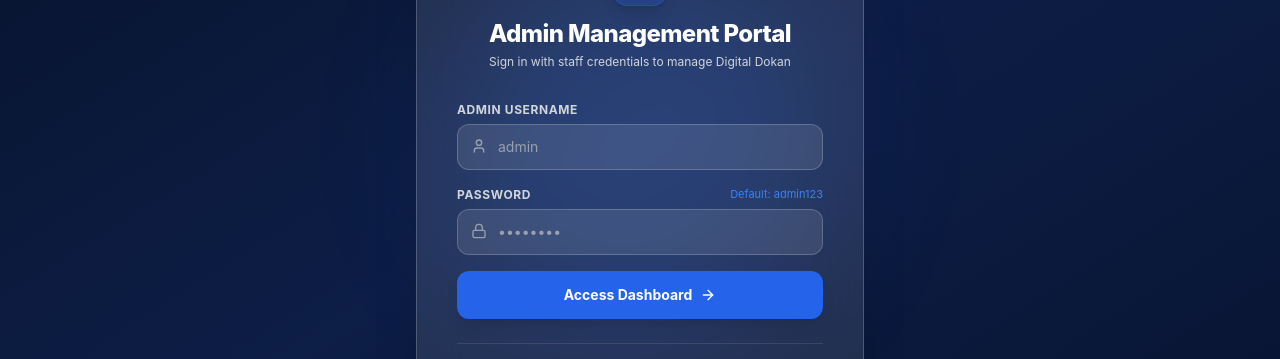
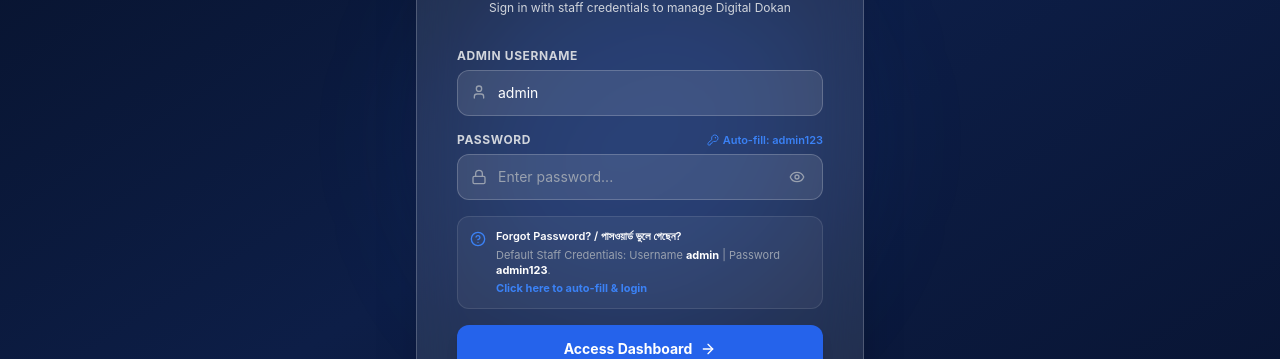
Before and after one commit to saditalislam-prog/digital_dokan_frontend, a React (Vite) app: page /admin-login in a window 1280 px wide. Shown: the part 334-693 px from the top of the page. Built offline with nearby package versions, Linux system fonts and the light colour scheme; no server answers.

Commit message:
feat(auth): add eye icon toggle for passwords, forgot password helper, and resilient admin demo login

```diff
--- a/src/pages/AdminLogin.jsx
+++ b/src/pages/AdminLogin.jsx
@@ -1,11 +1,12 @@
 import { useState, useEffect } from 'react';
 import { useNavigate, Link } from 'react-router-dom';
-import { ShieldCheck, Lock, User, AlertCircle, ArrowRight, ShoppingBag } from 'lucide-react';
+import { ShieldCheck, Lock, User, AlertCircle, ArrowRight, Eye, EyeOff, KeyRound, HelpCircle } from 'lucide-react';
 import { useAuth } from '../context/AuthContext';
 
 export default function AdminLogin() {
-  const [username, setUsername] = useState('');
+  const [username, setUsername] = useState('admin');
   const [password, setPassword] = useState('');
+  const [showPassword, setShowPassword] = useState(false);
   const [errorMsg, setErrorMsg] = useState('');
   const [loading, setLoading] = useState(false);
   const { login, user } = useAuth();
@@ -87,18 +88,57 @@ export default function AdminLogin() {
               <label className="text-xs font-bold uppercase tracking-wider text-gray-300">
                 Password
               </label>
-              <span className="text-[11px] text-accent-light">Default: admin123</span>
+              <button
+                type="button"
+                onClick={() => {
+                  setUsername('admin');
+                  setPassword('admin123');
+                }}
+                className="text-[11px] text-accent-light hover:underline cursor-pointer flex items-center gap-1 font-semibold"
+                title="Click to auto-fill credentials"
+              >
+                <KeyRound className="w-3 h-3" /> Auto-fill: admin123
+              </button>
             </div>
             <div className="relative">
-              <Lock className="w-4 h-4 text-gray-400 absolute left-3.5 top-3.5" />
+              <Lock className="w-4 h-4 text-gray-400 absolute left-3.5 top-1/2 -translate-y-1/2" />
               <input
-                type="password"
+                type={showPassword ? 'text' : 'password'}
                 required
                 value={password}
                 onChange={(e) => setPassword(e.target.value)}
-                placeholder="••••••••"
-                className="w-full bg-white/10 border border-white/20 rounded-xl pl-10 pr-4 py-3 text-sm text-white placeholder-gray-400 outline-none focus:border-accent"
+                placeholder="Enter password..."
+                className="w-full bg-white/10 border border-white/20 rounded-xl pl-10 pr-11 py-3 text-sm text-white placeholder-gray-400 outline-none focus:border-accent"
               />
+              <button
+                type="button"
+                onClick={() => setShowPassword(!showPassword)}
+                className="absolute right-3.5 top-1/2 -translate-y-1/2 text-gray-400 hover:text-white transition-colors cursor-pointer p-1"
+                title={showPassword ? 'Hide password' : 'Show password'}
+              >
+                {showPassword ? <EyeOff className="w-4 h-4" /> : <Eye className="w-4 h-4" />}
+              </button>
+            </div>
+          </div>
+
+          {/* Quick Forgot Password Help Helper */}
+          <div className="p-3 rounded-xl bg-white/5 border border-white/10 flex items-start gap-2.5 text-xs text-gray-300">
+            <HelpCircle className="w-4 h-4 text-accent-light shrink-0 mt-0.5" />
+            <div className="space-y-1 text-[11px]">
+              <span className="font-semibold text-white block">Forgot Password? / পাসওয়ার্ড ভুলে গেছেন?</span>
+              <p className="text-gray-400">
+                Default Staff Credentials: Username <strong className="text-white">admin</strong> | Password <strong className="text-white">admin123</strong>.
+              </p>
+              <button
+                type="button"
+                onClick={() => {
+                  setUsername('admin');
+                  setPassword('admin123');
+                }}
+                className="text-accent-light hover:underline font-bold inline-block"
+              >
+                Click here to auto-fill & login
+              </button>
             </div>
           </div>
 
--- a/src/pages/Login.jsx
+++ b/src/pages/Login.jsx
@@ -1,11 +1,12 @@
 import { useState } from 'react';
 import { Link, useNavigate, useLocation } from 'react-router-dom';
-import { ShoppingBag, Lock, User, AlertCircle, ArrowRight } from 'lucide-react';
+import { ShoppingBag, Lock, User, AlertCircle, ArrowRight, Eye, EyeOff, KeyRound } from 'lucide-react';
 import { useAuth } from '../context/AuthContext';
 
 export default function Login() {
   const [username, setUsername] = useState('');
   const [password, setPassword] = useState('');
+  const [showPassword, setShowPassword] = useState(false);
   const [submitting, setSubmitting] = useState(false);
   const { login, error, clearError } = useAuth();
   const navigate = useNavigate();
@@ -76,21 +77,39 @@ export default function Login() {
 
           <div>
             <div className="flex items-center justify-between mb-1.5">
-              <label className="text-xs font-bold text-gray-700 uppercase tracking-wide">
+              <label className="text-xs font-bold text-gray-700 dark:text-gray-300 uppercase tracking-wide">
                 Password
               </label>
-              <span className="text-xs text-gray-400">Demo: admin / admin123</span>
+              <button
+                type="button"
+                onClick={() => {
+                  setUsername('admin');
+                  setPassword('admin123');
+                }}
+                className="text-xs text-accent hover:underline font-semibold cursor-pointer flex items-center gap-1"
+                title="Click to auto-fill demo credentials"
+              >
+                <KeyRound className="w-3 h-3" /> Auto-fill: admin123
+              </button>
             </div>
             <div className="relative">
-              <Lock className="w-4 h-4 text-gray-400 absolute left-3.5 top-3.5" />
+              <Lock className="w-4 h-4 text-gray-400 absolute left-3.5 top-1/2 -translate-y-1/2" />
               <input
-                type="password"
+                type={showPassword ? 'text' : 'password'}
                 required
                 value={password}
                 onChange={(e) => setPassword(e.target.value)}
-                placeholder="••••••••"
-                className="w-full bg-surface text-sm border border-gray-200 rounded-xl pl-10 pr-4 py-3 outline-none focus:border-accent"
+                placeholder="Enter password..."
+                className="w-full bg-surface text-sm border border-gray-200 dark:border-slate-700 rounded-xl pl-10 pr-11 py-3 outline-none focus:border-accent"
               />
+              <button
+                type="button"
+                onClick={() => setShowPassword(!showPassword)}
+                className="absolute right-3.5 top-1/2 -translate-y-1/2 text-gray-400 hover:text-gray-600 dark:hover:text-white transition-colors cursor-pointer p-1"
+                title={showPassword ? 'Hide password' : 'Show password'}
+              >
+                {showPassword ? <EyeOff className="w-4 h-4" /> : <Eye className="w-4 h-4" />}
+              </button>
             </div>
           </div>
 
--- a/src/pages/Register.jsx
+++ b/src/pages/Register.jsx
@@ -1,6 +1,6 @@
 import { useState } from 'react';
 import { Link, useNavigate } from 'react-router-dom';
-import { ShoppingBag, Lock, User, Mail, AlertCircle, ArrowRight } from 'lucide-react';
+import { ShoppingBag, Lock, User, Mail, AlertCircle, ArrowRight, Eye, EyeOff } from 'lucide-react';
 import { useAuth } from '../context/AuthContext';
 
 export default function Register() {
@@ -8,6 +8,8 @@ export default function Register() {
   const [email, setEmail] = useState('');
   const [password, setPassword] = useState('');
   const [password2, setPassword2] = useState('');
+  const [showPassword, setShowPassword] = useState(false);
+  const [showPassword2, setShowPassword2] = useState(false);
   const [validationErr, setValidationErr] = useState('');
   const [submitting, setSubmitting] = useState(false);
   const { register, error, clearError } = useAuth();
@@ -103,36 +105,52 @@ export default function Register() {
           </div>
 
           <div>
-            <label className="text-xs font-bold text-gray-700 uppercase tracking-wide block mb-1.5">
+            <label className="text-xs font-bold text-gray-700 dark:text-gray-300 uppercase tracking-wide block mb-1.5">
               Password
             </label>
             <div className="relative">
-              <Lock className="w-4 h-4 text-gray-400 absolute left-3.5 top-3.5" />
+              <Lock className="w-4 h-4 text-gray-400 absolute left-3.5 top-1/2 -translate-y-1/2" />
               <input
-                type="password"
+                type={showPassword ? 'text' : 'password'}
                 required
                 value={password}
                 onChange={(e) => setPassword(e.target.value)}
                 placeholder="At least 6 characters"
-                className="w-full bg-surface text-sm border border-gray-200 rounded-xl pl-10 pr-4 py-3 outline-none focus:border-accent"
+                className="w-full bg-surface text-sm border border-gray-200 dark:border-slate-700 rounded-xl pl-10 pr-11 py-3 outline-none focus:border-accent"
               />
+              <button
+                type="button"
+                onClick={() => setShowPassword(!showPassword)}
+                className="absolute right-3.5 top-1/2 -translate-y-1/2 text-gray-400 hover:text-gray-600 dark:hover:text-white transition-colors cursor-pointer p-1"
+                title={showPassword ? 'Hide password' : 'Show password'}
+              >
+                {showPassword ? <EyeOff className="w-4 h-4" /> : <Eye className="w-4 h-4" />}
+              </button>
             </div>
           </div>
 
           <div>
-            <label className="text-xs font-bold text-gray-700 uppercase tracking-wide block mb-1.5">
+            <label className="text-xs font-bold text-gray-700 dark:text-gray-300 uppercase tracking-wide block mb-1.5">
               Confirm Password
             </label>
             <div className="relative">
-              <Lock className="w-4 h-4 text-gray-400 absolute left-3.5 top-3.5" />
+              <Lock className="w-4 h-4 text-gray-400 absolute left-3.5 top-1/2 -translate-y-1/2" />
               <input
-                type="password"
+                type={showPassword2 ? 'text' : 'password'}
                 required
                 value={password2}
                 onChange={(e) => setPassword2(e.target.value)}
                 placeholder="Re-enter password"
-                className="w-full bg-surface text-sm border border-gray-200 rounded-xl pl-10 pr-4 py-3 outline-none focus:border-accent"
+                className="w-full bg-surface text-sm border border-gray-200 dark:border-slate-700 rounded-xl pl-10 pr-11 py-3 outline-none focus:border-accent"
               />
+              <button
+                type="button"
+                onClick={() => setShowPassword2(!showPassword2)}
+                className="absolute right-3.5 top-1/2 -translate-y-1/2 text-gray-400 hover:text-gray-600 dark:hover:text-white transition-colors cursor-pointer p-1"
+                title={showPassword2 ? 'Hide password' : 'Show password'}
+              >
+                {showPassword2 ? <EyeOff className="w-4 h-4" /> : <Eye className="w-4 h-4" />}
+              </button>
             </div>
           </div>
 
```
Also changed, not shown: src/context/AuthContext.jsx (+47 -0 lines).
